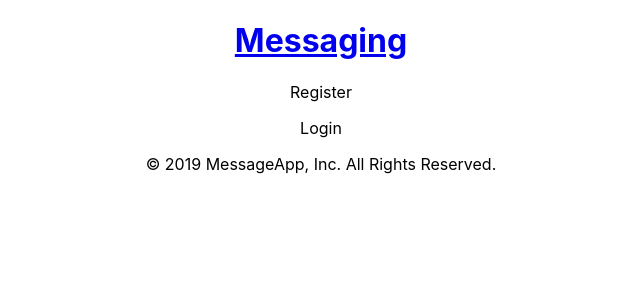
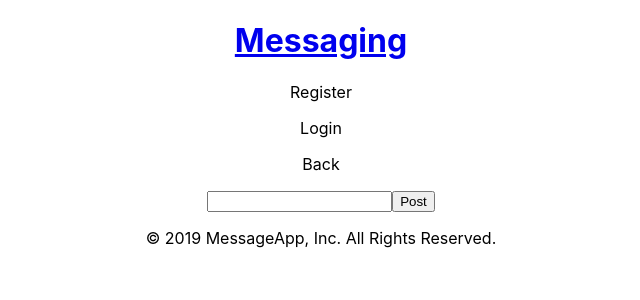
Before and after one commit to e-sohn/MessageApp, a React (Create React App) app in the folder client/: page /events/1/chatrooms/1 in a window 1280 px wide. Shown: the top 300 px of the page, without its empty margins (319-959 px from the left). Built offline with nearby package versions, Linux system fonts and the light colour scheme.

Commit message:
Add delete and edit buttons to each post. Create form to make a post

```diff
--- a/client/src/App.js
+++ b/client/src/App.js
@@ -4,7 +4,16 @@ import './App.css';
 import Header from './components/Header';
 import Main from './components/Main';
 import Footer from './components/Footer';
-import { loginUser, createUser, updateToken, getEvents, getChatrooms, getPosts } from './services/apiHelper';
+import { loginUser,
+  createUser,
+  updateToken,
+  getEvents,
+  getChatrooms,
+  getPosts,
+  getUser,
+  createPost,
+  deletePost,
+  updatePost } from './services/apiHelper';
 import { withRouter } from 'react-router';
 import decode from 'jwt-decode';
 
@@ -22,11 +31,16 @@ class App extends Component {
         email: '',
         password: ''
       },
+      editFormId: null,
+      editText: '',
+      text: '',
       events: [],
       chatrooms: [],
       posts: []
     }
 
+    this.handleChangeText = this.handleChangeText.bind(this);
+    this.handleSubmitText = this.handleSubmitText.bind(this);
     this.handleChange = this.handleChange.bind(this);
     this.handleRegister = this.handleRegister.bind(this);
     this.handleLogin = this.handleLogin.bind(this);
@@ -35,6 +49,12 @@ class App extends Component {
     this.navRegister = this.navRegister.bind(this);
     this.navEvent = this.navEvent.bind(this);
     this.navChatroom = this.navChatroom.bind(this);
+    this.navHome = this.navHome.bind(this);
+    this.navBackEvent = this.navBackEvent.bind(this);
+    this.getUsers = this.getUsers.bind(this);
+    this.removePost = this.removePost.bind(this);
+    this.editPost = this.editPost.bind(this);
+    this.makeEditForm = this.makeEditForm.bind(this);
 
   }
 
@@ -47,12 +67,35 @@ class App extends Component {
         user
       });
       axios.defaults.headers.common['Authorization'] = `Bearer ${token}`;
-      this.props.history.push(`/home`);
+      this.props.history.push(`/events`);
       const events = await getEvents();
       this.setState({
         events
       })
     }
+  }
+
+  handleChangeText(ev) {
+    const { name, value } = ev.target;
+    this.setState({
+      [name]: value
+    })
+  }
+
+  async handleSubmitText(ev) {
+    ev.preventDefault();
+    const string = this.props.history.location.pathname;
+    const chatroomId = string.match(/\d+/g).map(Number)[1];
+
+    const newPost = await createPost({
+      text: this.state.text,
+      chatroom_id: chatroomId
+    });
+
+    this.setState(prevState => ({
+      text: '',
+      posts: [...prevState.posts, newPost]
+    }));
   }
 
   handleChange(ev) {
@@ -86,7 +129,7 @@ class App extends Component {
       user,
       events
     });
-    this.props.history.push(`/home`);
+    this.props.history.push(`/events`);
   }
 
   async handleLogin(ev) {
@@ -109,7 +152,7 @@ class App extends Component {
       user: userInfo,
       events
     });
-    this.props.history.push(`/home`);
+    this.props.history.push(`/events`);
   }
 
   handleLogout() {
@@ -143,6 +186,49 @@ class App extends Component {
     this.props.history.push(`/events/${eventId}`);
   }
 
+  async getUsers(posts) {
+    if (posts) {
+      const usernames = posts.map(async (post) => {
+        const user = await getUser(post.user_id);
+        return user
+      });
+      return await Promise.all(usernames);
+    }
+  }
+
+  makeEditForm(formId) {
+    this.setState({
+      editFormId: formId
+    })
+  }
+
+  async editPost(postId) {
+    const string = this.props.history.location.pathname;
+    const chatroomId = string.match(/\d+/g).map(Number)[1];
+
+    const newPost = await updatePost(postId, {
+      editText: this.state.editText,
+      chatroom_id: chatroomId
+    });
+  }
+
+  async removePost(postId) {
+    await deletePost(postId);
+    this.setState({
+      posts: this.state.posts.filter((post) => post.id !== postId)
+    });
+  }
+
+  navBackEvent() {
+    const eventString = this.props.history.location.pathname;
+    const eventId = eventString.match(/\d+/g).map(Number)[0];
+    this.props.history.push(`/events/${eventId}`);
+  }
+
+  navHome() {
+    this.props.history.push(`/events`);
+  }
+
   navLogin() {
     this.props.history.push(`/login`);
   }
@@ -160,6 +246,9 @@ class App extends Component {
           navLogin={this.navLogin}
           navRegister={this.navRegister}/>
         <Main
+          user={this.state.user}
+          handleChangeText={this.handleChangeText}
+          handleSubmitText={this.handleSubmitText}
           handleChange={this.handleChange}
           handleRegister={this.handleRegister}
           handleLogin={this.handleLogin}
@@ -169,10 +258,16 @@ class App extends Component {
           navLogin={this.navLogin}
           navRegister={this.navRegister}
           navEvent={this.navEvent}
+          navBackEvent={this.navBackEvent}
           navChatroom={this.navChatroom}
+          navHome={this.navHome}
           events={this.state.events}
           chatrooms={this.state.chatrooms}
-          posts={this.state.posts}/>
+          posts={this.state.posts}
+          getUsers={this.getUsers}
+          text={this.state.text}
+          removePost={this.removePost}
+          makeEditForm={this.makeEditForm}/>
         <Footer />
       </div>
     );
--- a/client/src/components/Chatroom.jsx
+++ b/client/src/components/Chatroom.jsx
@@ -3,13 +3,33 @@ import React from 'react';
 const Chatroom = (props) => {
   return (
     <div>
+      <p onClick={props.navBackEvent}>Back</p>
       {props.posts[0] !== undefined &&
         <div>{props.posts.map(post => (
           <div key={post.id}>
-            {post.text}
+            <p>{post.text}</p>
+            { props.user.id === post.user_id &&
+              <>
+                <p onClick={() => props.removePost(post.id)}>Delete</p>
+                <p>Edit</p>
+              </>
+            }
           </div>
         ))}</div>
       }
+      <form onSubmit={props.handleSubmitText}>
+        <input
+          className="post-input"
+          type="text"
+          name="text"
+          onChange={props.handleChangeText}
+          value={props.text}
+          required />
+        <input
+          type="submit"
+          value="Post"
+          onSubmit={props.handleSubmitText} />
+      </form>
     </div>
   )
 };
--- a/client/src/components/Event.jsx
+++ b/client/src/components/Event.jsx
@@ -3,6 +3,7 @@ import React from 'react';
 const Event = (props) => {
   return (
     <div>
+      <p onClick={props.navHome}>Back</p>
       {props.chatrooms[0] !== undefined &&
         <div>{props.chatrooms.map(chatroom => (
           <div key={chatroom.id} onClick={() => props.navChatroom(chatroom.id)}>
--- a/client/src/components/Header.jsx
+++ b/client/src/components/Header.jsx
@@ -1,4 +1,4 @@
-import React, { Component } from 'react';
+import React from 'react';
 import { withRouter } from 'react-router';
 import { Link } from 'react-router-dom';
 import { dropToken } from '../services/apiHelper';
--- a/client/src/components/Main.jsx
+++ b/client/src/components/Main.jsx
@@ -1,7 +1,6 @@
-import React, { Component } from 'react';
+import React from 'react';
 import { withRouter } from 'react-router';
-import { Route, Link } from 'react-router-dom';
-import { dropToken } from '../services/apiHelper';
+import { Route } from 'react-router-dom';
 import Register from './Register';
 import Home from './Home';
 import Event from './Event';
@@ -32,7 +31,7 @@ const Main = (props) => {
             navLogin={props.navLogin}
             navRegister={props.navRegister}/>
       )}/>
-      <Route exact path='/home' render={() => (
+      <Route exact path='/events' render={() => (
         <Home
           events={props.events}
           navEvent={props.navEvent}/>
@@ -40,11 +39,19 @@ const Main = (props) => {
       <Route exact path='/events/:event_id' render={() => (
         <Event
           chatrooms={props.chatrooms}
-          navChatroom={props.navChatroom}/>
+          navChatroom={props.navChatroom}
+          navHome={props.navHome}/>
       )}/>
       <Route exact path='/events/:event_id/chatrooms/:chatroom_id' render={() => (
         <Chatroom
-          posts={props.posts}/>
+          user={props.user}
+          text={props.text}
+          handleChangeText={props.handleChangeText}
+          handleSubmitText={props.handleSubmitText}
+          removePost={props.removePost}
+          posts={props.posts}
+          navBackEvent={props.navBackEvent}
+          getUsers={props.getUsers}/>
       )}/>
     </main>
   )
--- a/client/src/services/apiHelper.js
+++ b/client/src/services/apiHelper.js
@@ -17,6 +17,12 @@ const dropToken = () => {
 };
 
 //////////////User LOGIN and REGISTRATION ///////////////////
+
+// Get a user based on ID
+const getUser = async (id) => {
+  const resp = await api.get(`/users/${id}`);
+  return resp.data;
+};
 
 // Register
 const createUser = async (data) => {
@@ -143,6 +149,7 @@ const deleteUserChatroom = async (user_id, chatroom_id) => {
 export {
   updateToken,
   dropToken,
+  getUser,
   createUser,
   loginUser,
   editUser,
```
Also changed, not shown: 1 other file (tests, documents, lock files or other folders).
